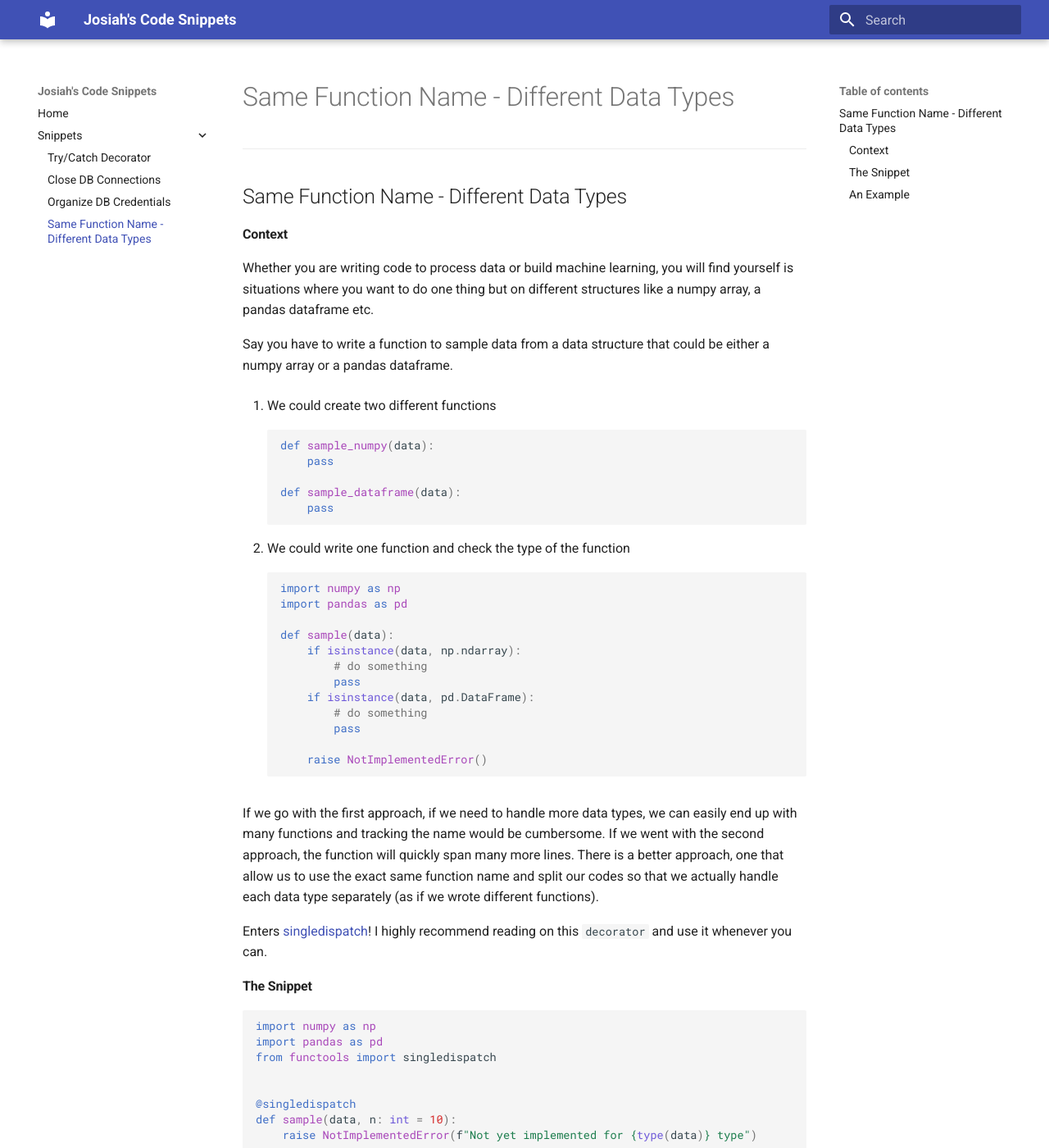
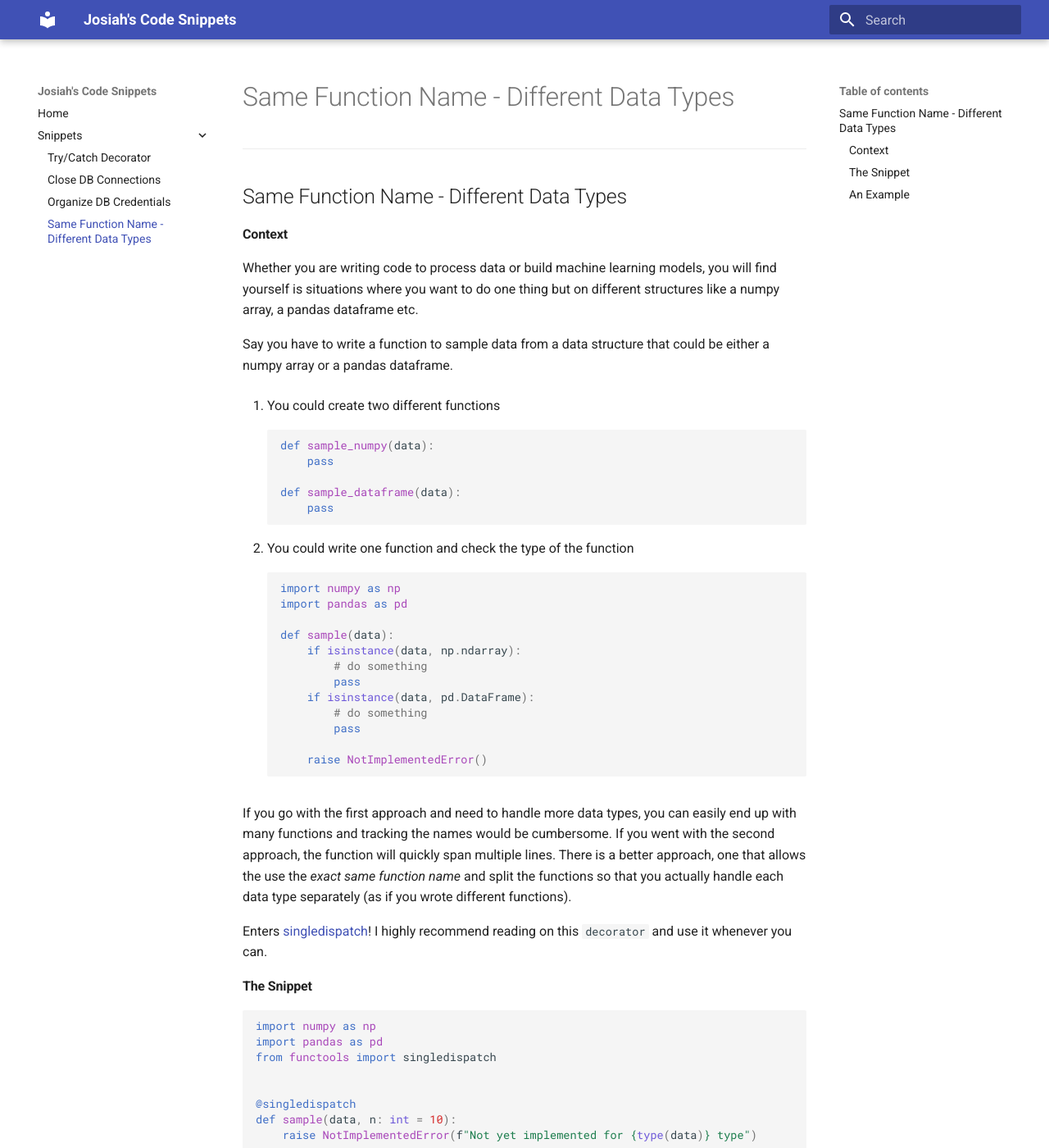
Before and after one commit to jojoduquartier/jojoduquartier.github.io, an MkDocs documentation site: the page built from docs/snippets/use_single_dispatch.md, in a window 1280 px wide and 1400 px high. Shown: the whole window at 82% size. Built offline with MkDocs 1.6.1 and Material for MkDocs 9.7.7, drawn with Linux system fonts in a browser that asks for light colours.

Commit message:
minor grammar changes

````diff
--- a/docs/snippets/use_single_dispatch.md
+++ b/docs/snippets/use_single_dispatch.md
@@ -10,11 +10,11 @@ Same Function Name - Different Data Types
 
 #### Context
 
-Whether you are writing code to process data or build machine learning, you will find yourself is situations where you want to do one thing but on different structures like a numpy array, a pandas dataframe etc.
+Whether you are writing code to process data or build machine learning models, you will find yourself is situations where you want to do one thing but on different structures like a numpy array, a pandas dataframe etc.
 
 Say you have to write a function to sample data from a data structure that could be either a numpy array or a pandas dataframe.
 
-1. We could create two different functions
+1. You could create two different functions
 ```python
 def sample_numpy(data):
     pass
@@ -23,7 +23,7 @@ def sample_dataframe(data):
     pass
 ```
 
-2. We could write one function and check the type of the function
+2. You could write one function and check the type of the function
 ```python
 import numpy as np
 import pandas as pd
@@ -39,7 +39,7 @@ def sample(data):
     raise NotImplementedError()
 ```
 
-If we go with the first approach, if we need to handle more data types, we can easily end up with many functions and tracking the name would be cumbersome. If we went with the second approach, the function will quickly span many more lines. There is a better approach, one that allow us to use the exact same function name and split our codes so that we actually handle each data type separately (as if we wrote different functions).
+If you go with the first approach and need to handle more data types, you can easily end up with many functions and tracking the names would be cumbersome. If you went with the second approach, the function will quickly span multiple lines. There is a better approach, one that allows the use the *exact same function name* and split the functions so that you actually handle each data type separately (as if you wrote different functions).
 
 Enters [singledispatch](https://docs.python.org/3/library/functools.html#functools.singledispatch)! I highly recommend reading on this `decorator` and use it whenever you can.
 
````
